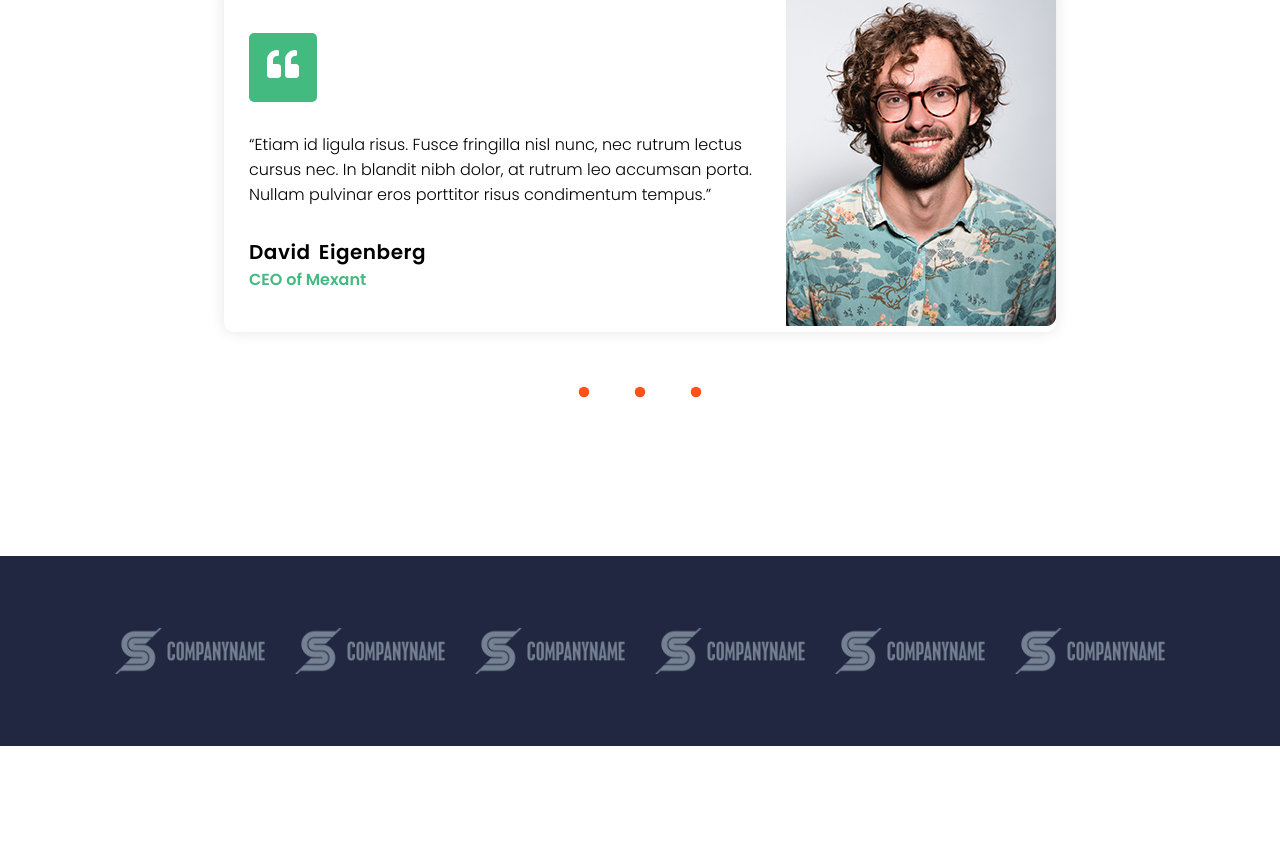
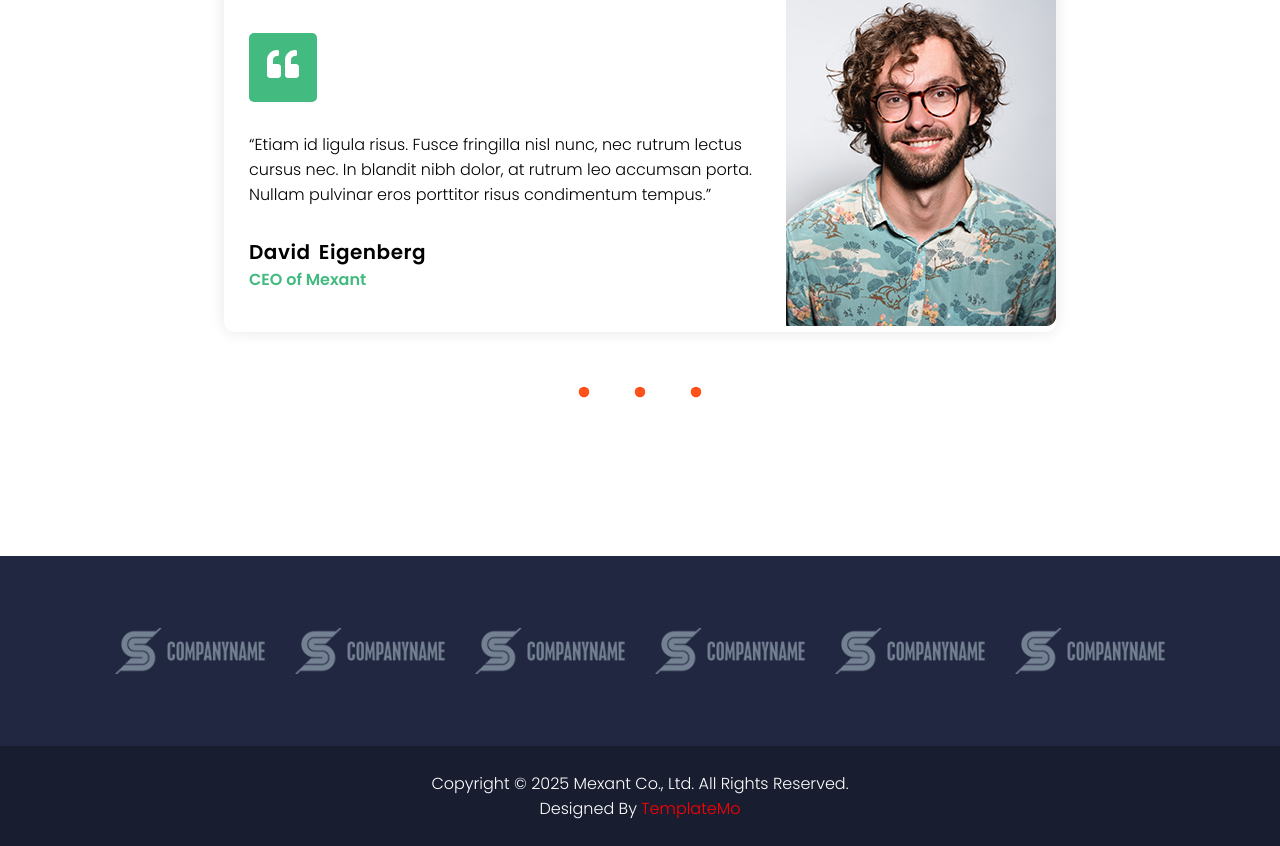
Before and after one commit to Bilal-coder78/Task-2, a React (Create React App) app: page / in a window 1280 px wide. Shown: the part 3675-4521 px from the top of the page. Before the commit the page ends 4421 px from the top, so only its background shows below. Built offline with nearby package versions, Linux system fonts and the light colour scheme.

Commit message:
footer complete

```diff
--- a/src/App.js
+++ b/src/App.js
@@ -7,6 +7,7 @@ import About from './components/About/About';
 import Testimonial from './components/testimonial/Testimonial';
 import Testi from './components/testi/Testi';
 import Partner from './components/partners/Partner';
+import Footer from './components/Footer/Footer';
 
 function App() {
   return (
@@ -18,6 +19,7 @@ function App() {
     <Testimonial/>
     <Testi/>
     <Partner/>
+    <Footer/>
     </>
   );
 }
--- /dev/null
+++ b/src/components/Footer/Footer.js
@@ -0,0 +1,17 @@
+import React from 'react'
+import "./footer.css"
+import { Link } from 'react-scroll'
+
+function Footer() {
+  return (
+    <div id='footer'>
+        <p>Copyright © 2025 Mexant Co., Ltd. All Rights Reserved.
+            <br/>
+            Designed By
+            <a href="https://templatemo.com" target="_blank"> TemplateMo</a>
+        </p>
+    </div>
+  )
+}
+
+export default Footer
--- /dev/null
+++ b/src/components/Footer/footer.css
@@ -0,0 +1,20 @@
+#footer{
+    width: 100%;
+    height: 100px;
+    background-color: #181d30;
+    display: flex;
+    align-items: center;
+    justify-content: center;
+}
+
+#footer p{
+    text-align: center;
+    color: white;
+    font-weight: 300;
+    padding: 15px 20px;
+}
+
+p a{
+    text-decoration: none;
+    color: red;
+}
--- a/src/components/navbar/Nav.js
+++ b/src/components/navbar/Nav.js
@@ -14,7 +14,7 @@ function Nav({image}) {
       <header className='head'>
         <nav id='nav'>
           {visible ? <div className="ham">
-            <div className="ham1">About us</div>
+            <Link to='about' activeClass='active' spy={true} smooth={true} duration={500}><div className="ham1">About us</div></Link>
             <div className="ham1">Our Services</div>
             <div className="ham1">Contact us</div>
           </div> : null}
--- a/src/components/partners/partner.css
+++ b/src/components/partners/partner.css
@@ -36,3 +36,9 @@
         max-width: 100%;
     }
 }
+
+@media (max-width:400px) {
+    .partner-box .client{
+        width: 100px;
+    }
+}
--- a/src/components/testi/testi.css
+++ b/src/components/testi/testi.css
@@ -93,7 +93,7 @@
 
 @media (max-width:750px) {
     #testi{
-        height: 100vh;
+        height: auto;
     }
     .testi-box{
         width: 95%;
```
